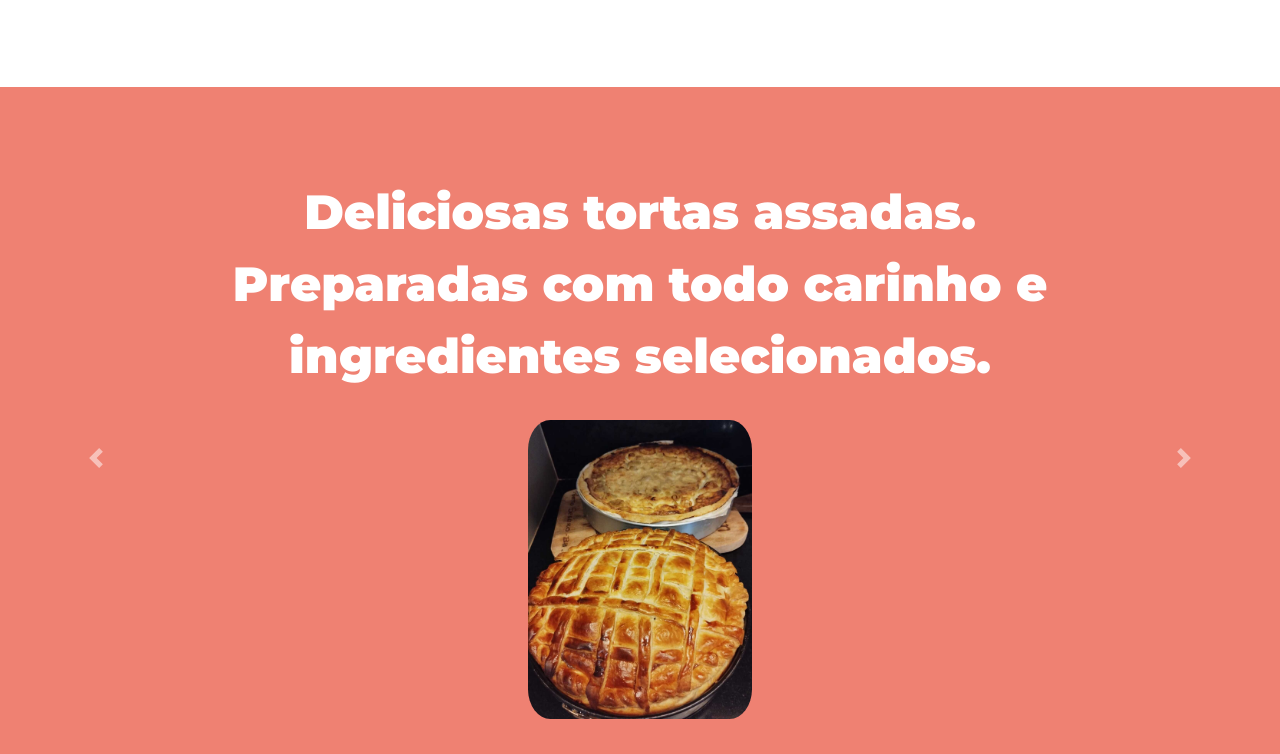
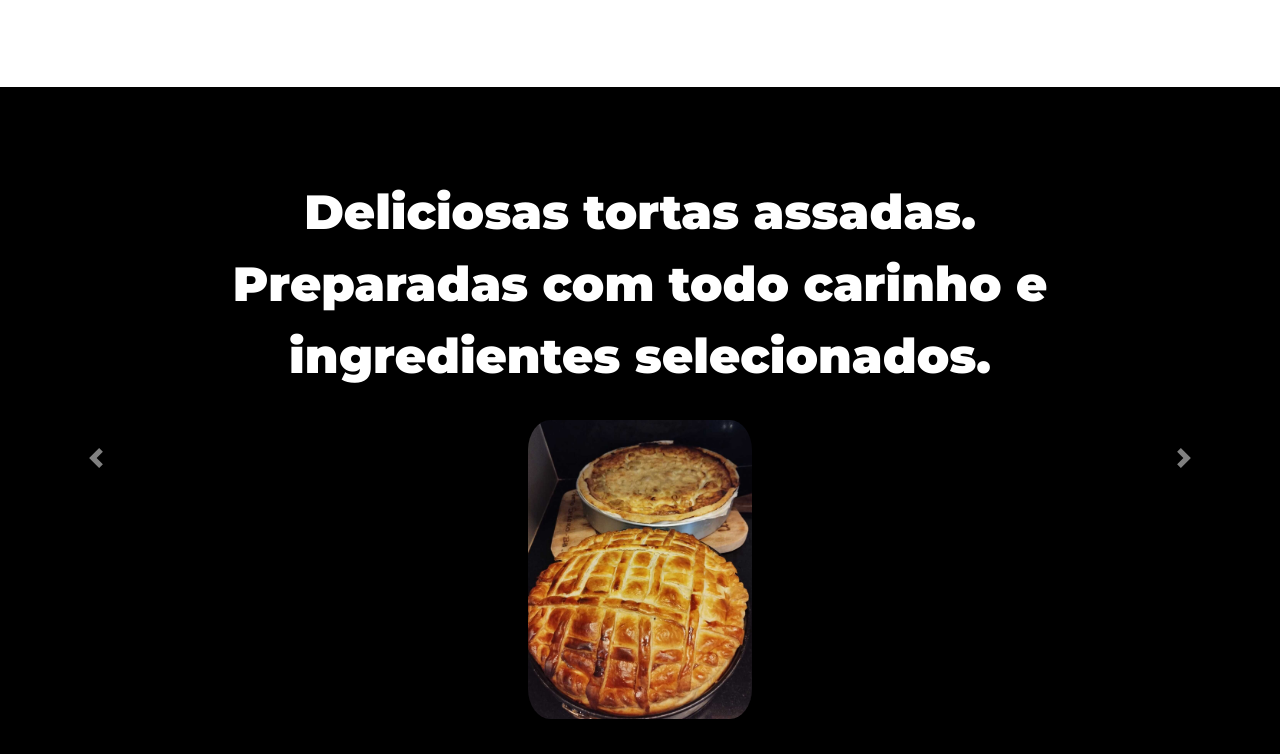
Before and after one commit to L00p4/quitutesDaLu, a plain HTML site: page index.html in a window 1280 px wide. Shown: the part 1206-1960 px from the top of the page. Drawn offline with nearby package versions, Linux system fonts and the light colour scheme.

Commit message:
teste cores

```diff
--- a/css/styles.css
+++ b/css/styles.css
@@ -96,7 +96,9 @@ p{
 }
 
 #carrossel-produtos{
-    background-color: #ef8172;
+    /* background-color: #ef8172; */
+    background-color: #000;
+
 }
 
 .texto-produtos{
```
